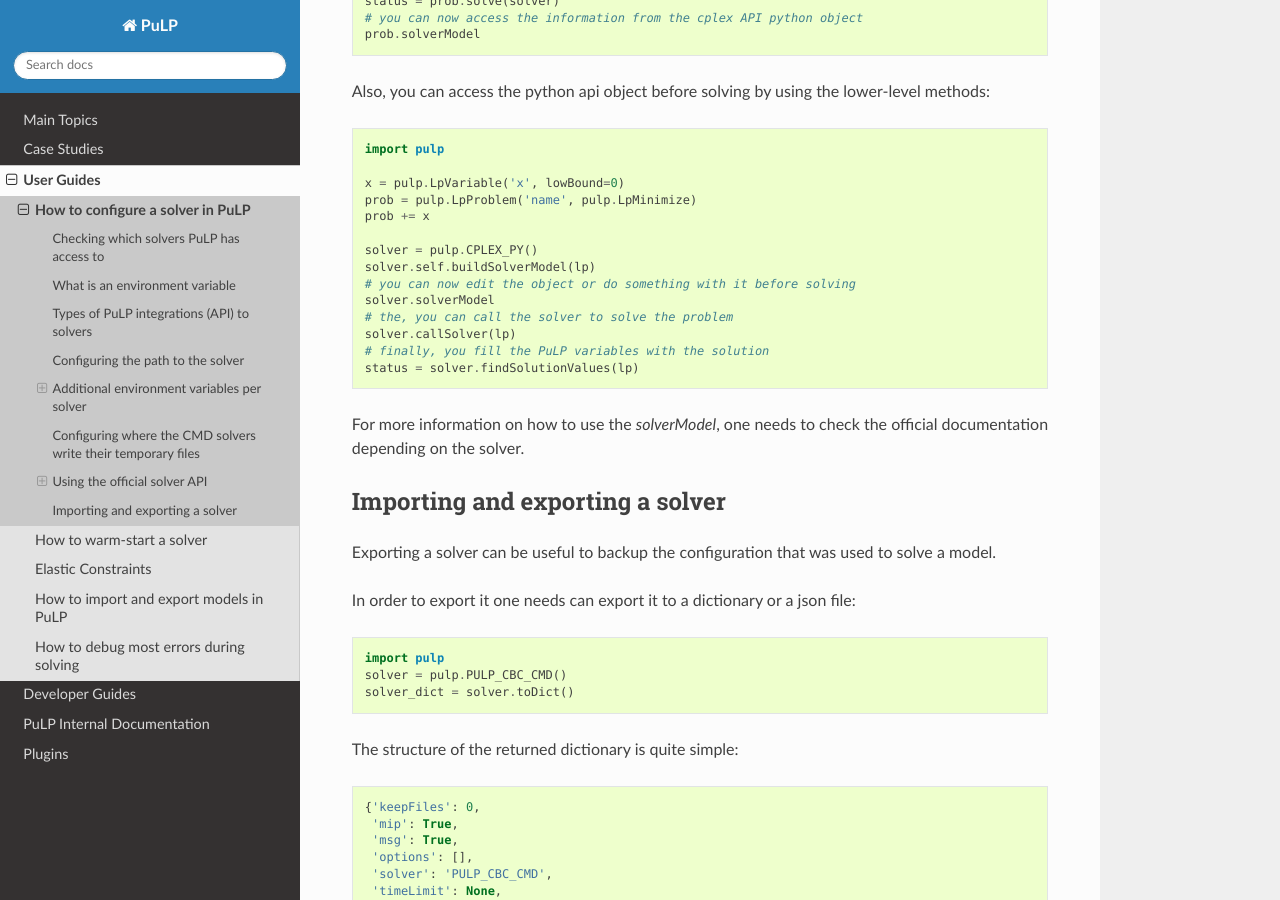
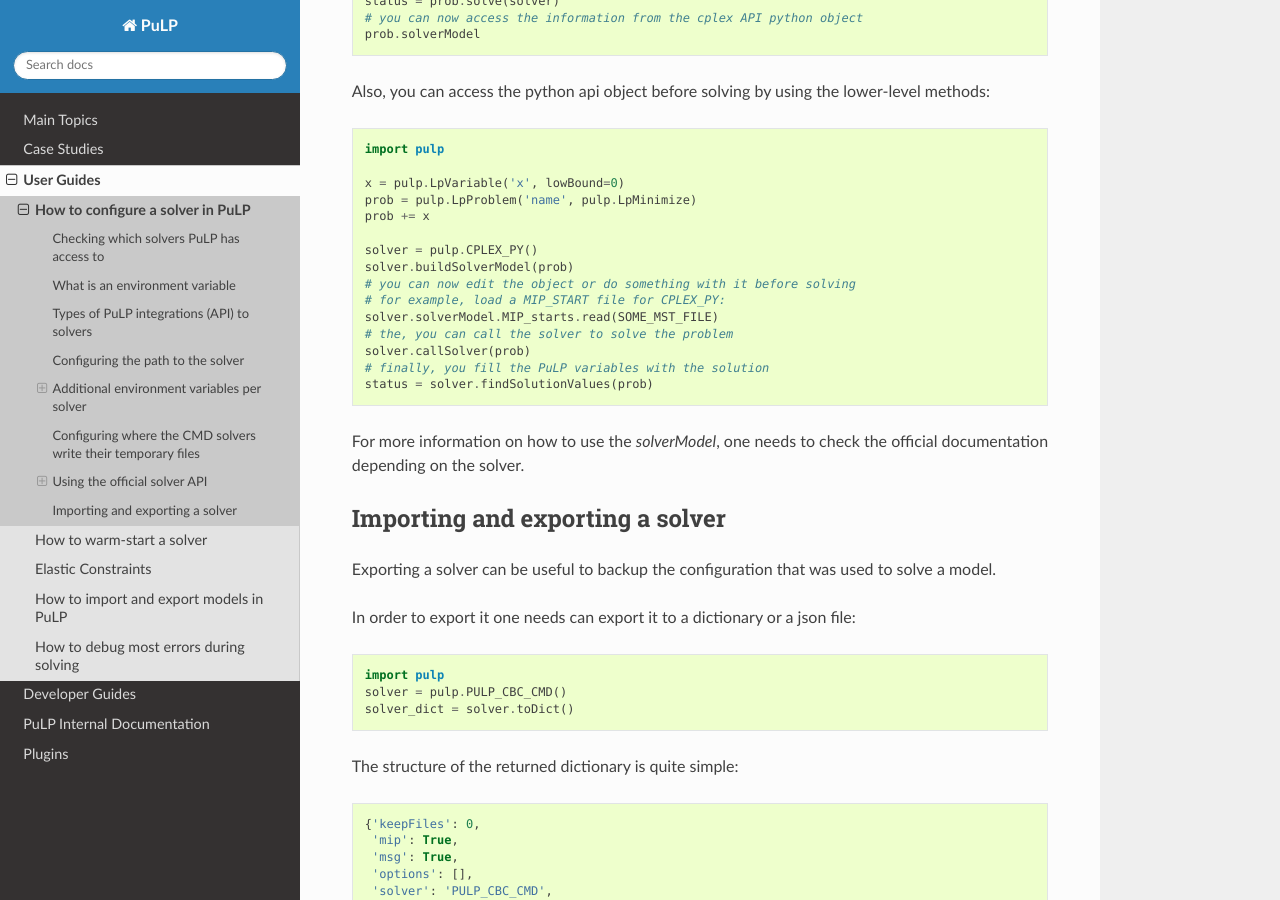
Before and after one commit to coin-or/pulp, a Sphinx documentation site: the page built from doc/source/guides/how_to_configure_solvers.rst, in a window 1280 px wide and 900 px high, scrolled down 6059 px. Built offline with Sphinx 7.4.7 and the Read the Docs theme 2.0.0, drawn with Linux system fonts in a browser that asks for light colours; pages that are not in the unit, such as notebooks, are missing from menus; the version number could not be read and is left out.

Commit message:
fixed docs, added example

```diff
--- a/doc/source/guides/how_to_configure_solvers.rst
+++ b/doc/source/guides/how_to_configure_solvers.rst
@@ -249,13 +249,14 @@ Also, you can access the python api object before solving by using the lower-lev
     prob += x
 
     solver = pulp.CPLEX_PY()
-    solver.self.buildSolverModel(lp)
+    solver.buildSolverModel(prob)
     # you can now edit the object or do something with it before solving
-    solver.solverModel
+    # for example, load a MIP_START file for CPLEX_PY:
+    solver.solverModel.MIP_starts.read(SOME_MST_FILE)
     # the, you can call the solver to solve the problem
-    solver.callSolver(lp)
+    solver.callSolver(prob)
     # finally, you fill the PuLP variables with the solution
-    status = solver.findSolutionValues(lp)
+    status = solver.findSolutionValues(prob)
 
 For more information on how to use the `solverModel`, one needs to check the official documentation depending on the solver.
 
```
